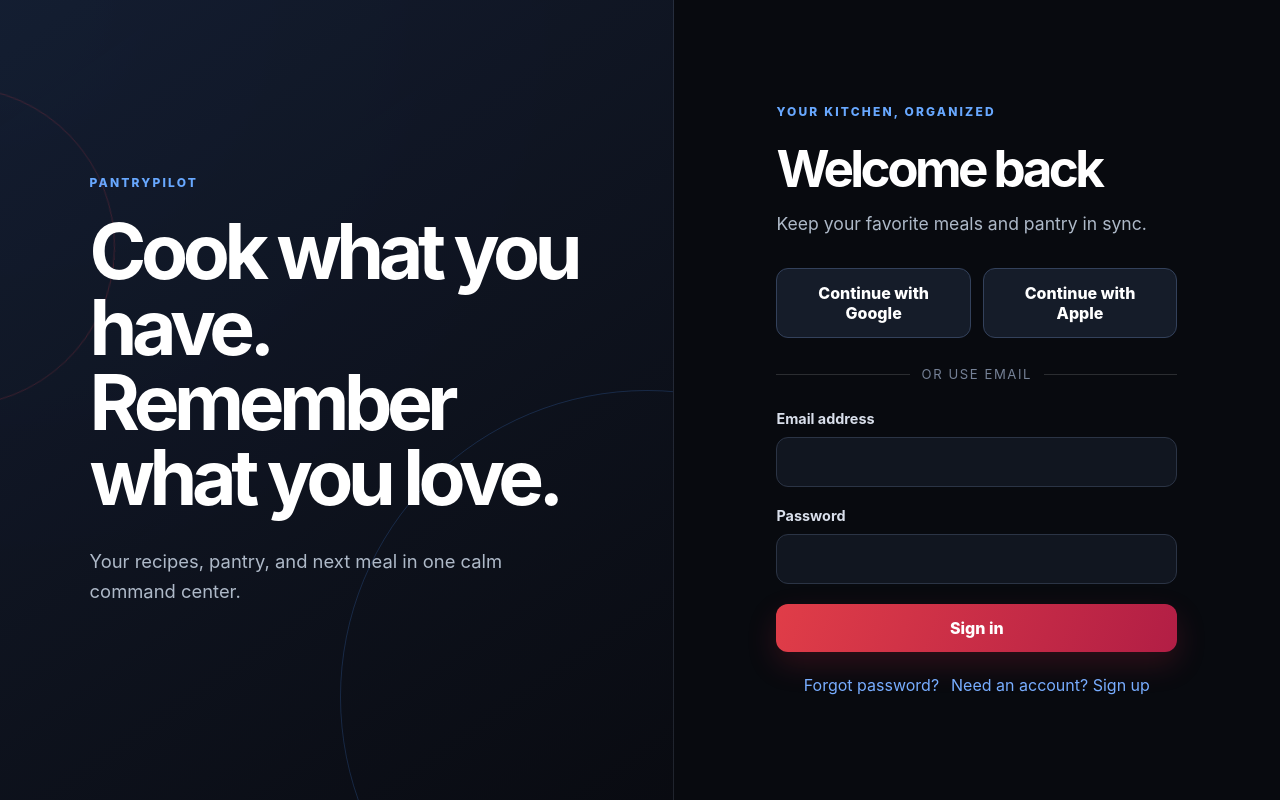
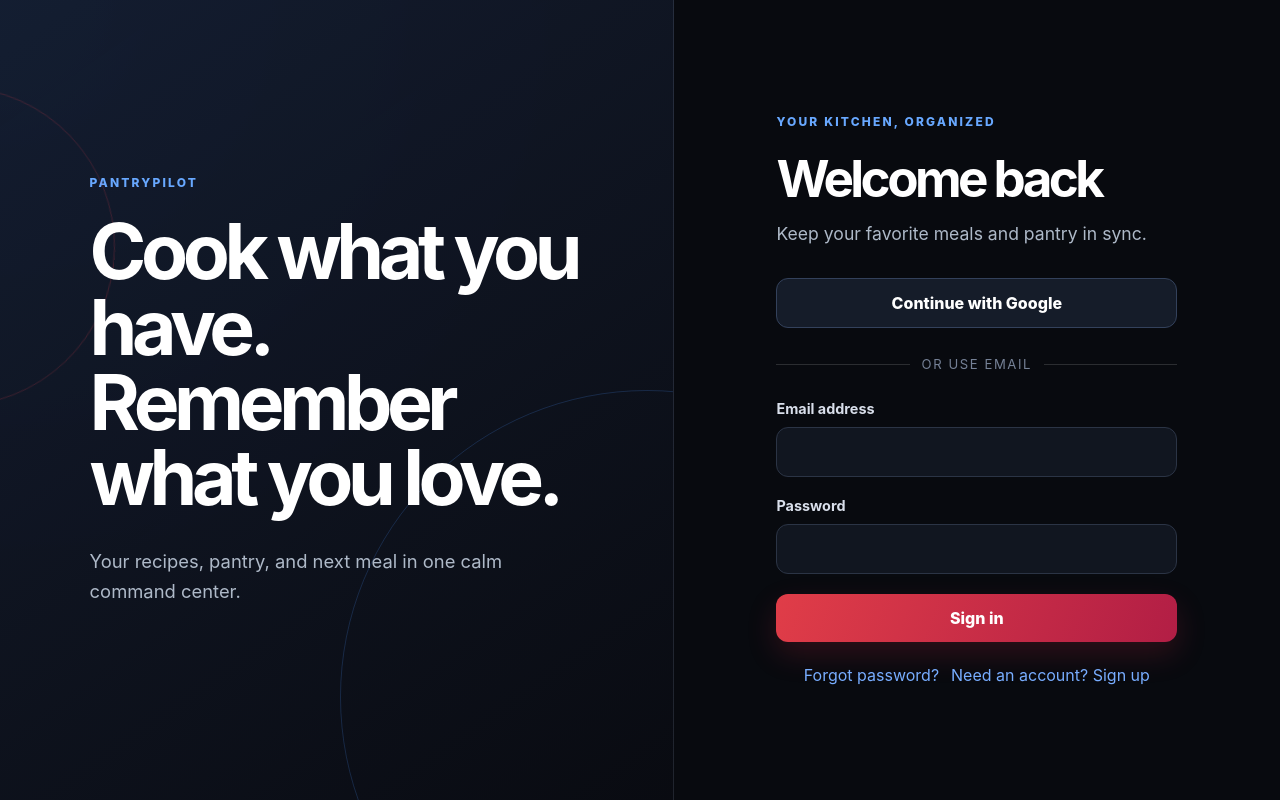
Before and after one commit to nollidsmith/recipe_app, a React (Vite) app in the folder recipe_app/: page /login in a window 1280 px wide. Built offline with nearby package versions, Linux system fonts and the light colour scheme; no server answers.

Commit message:
feat(T-003): remove Apple login
unanimous-consensus: T-003

```diff
--- a/recipe_app/src/app/LoginPage.tsx
+++ b/recipe_app/src/app/LoginPage.tsx
@@ -65,7 +65,7 @@ export default function LoginPage() {
     }
   };
 
-  const oauth = async (provider: "google" | "apple") => {
+  const oauth = async (provider: "google") => {
     setError("");
     setBusy(true);
     try {
@@ -113,9 +113,6 @@ export default function LoginPage() {
             <button className="button button-secondary" type="button" onClick={() => oauth("google")} disabled={busy}>
               Continue with Google
             </button>
-            <button className="button button-secondary" type="button" onClick={() => oauth("apple")} disabled={busy}>
-              Continue with Apple
-            </button>
           </div>
         )}
 
--- a/recipe_app/src/styles/global.css
+++ b/recipe_app/src/styles/global.css
@@ -59,7 +59,7 @@ h1, h2 {
 .auth-form-panel { display: flex; flex-direction: column; justify-content: center; width: min(100%, 580px); margin: auto; }
 .auth-heading h2 { font-size: clamp(2.1rem, 4vw, 3.8rem); }
 .auth-heading .muted { margin-top: 16px; }
-.oauth-grid { display: grid; gap: 12px; margin-top: 30px; grid-template-columns: repeat(2, 1fr); }
+.oauth-grid { display: grid; gap: 12px; margin-top: 30px; grid-template-columns: 1fr; }
 .divider { display: flex; align-items: center; gap: 12px; margin: 28px 0; color: #758196; font-size: .82rem; text-transform: uppercase; letter-spacing: .12em; }
 .divider::before, .divider::after { content: ""; height: 1px; flex: 1; background: rgba(255,255,255,.14); }
 .auth-form { display: grid; gap: 10px; }
```
Also changed, not shown: recipe_app/tasks/T-001.md (+1 -1 lines), recipe_app/tasks/T-002.md (+3 -3 lines), recipe_app/tasks/T-003.md (+3 -2 lines), 8 other files (tests, documents, lock files or other folders).
